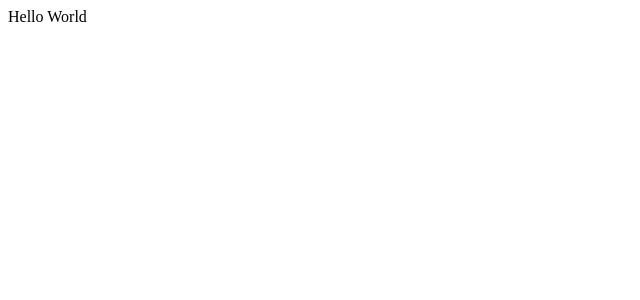
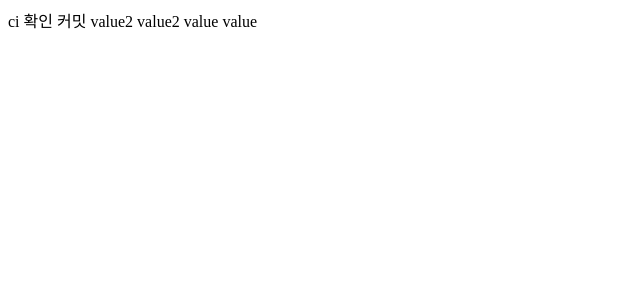
Before and after one commit to kimmainsain/my-first-static-web-app, a React (Create React App) app: page / in a window 1280 px wide. Shown: the top 300 px of the page, without its empty margins (0-640 px from the left). Built offline with nearby package versions, Linux system fonts and the light colour scheme; the HTML template or start-up script is replaced by a standard one.

Commit message:
Test : ci 확인

```diff
--- a/src/App.js
+++ b/src/App.js
@@ -1,8 +1,10 @@
-import React from 'react';
+import React from "react";
 
 function App() {
-  const value = 'World';
-  return <div>Hello {value}</div>;
+  const value = "value value";
+  const value2 = "value2 value2";
+
+  return <div>ci 확인 커밋 {value2} {value}</div>;
 }
 
 export default App;
```
